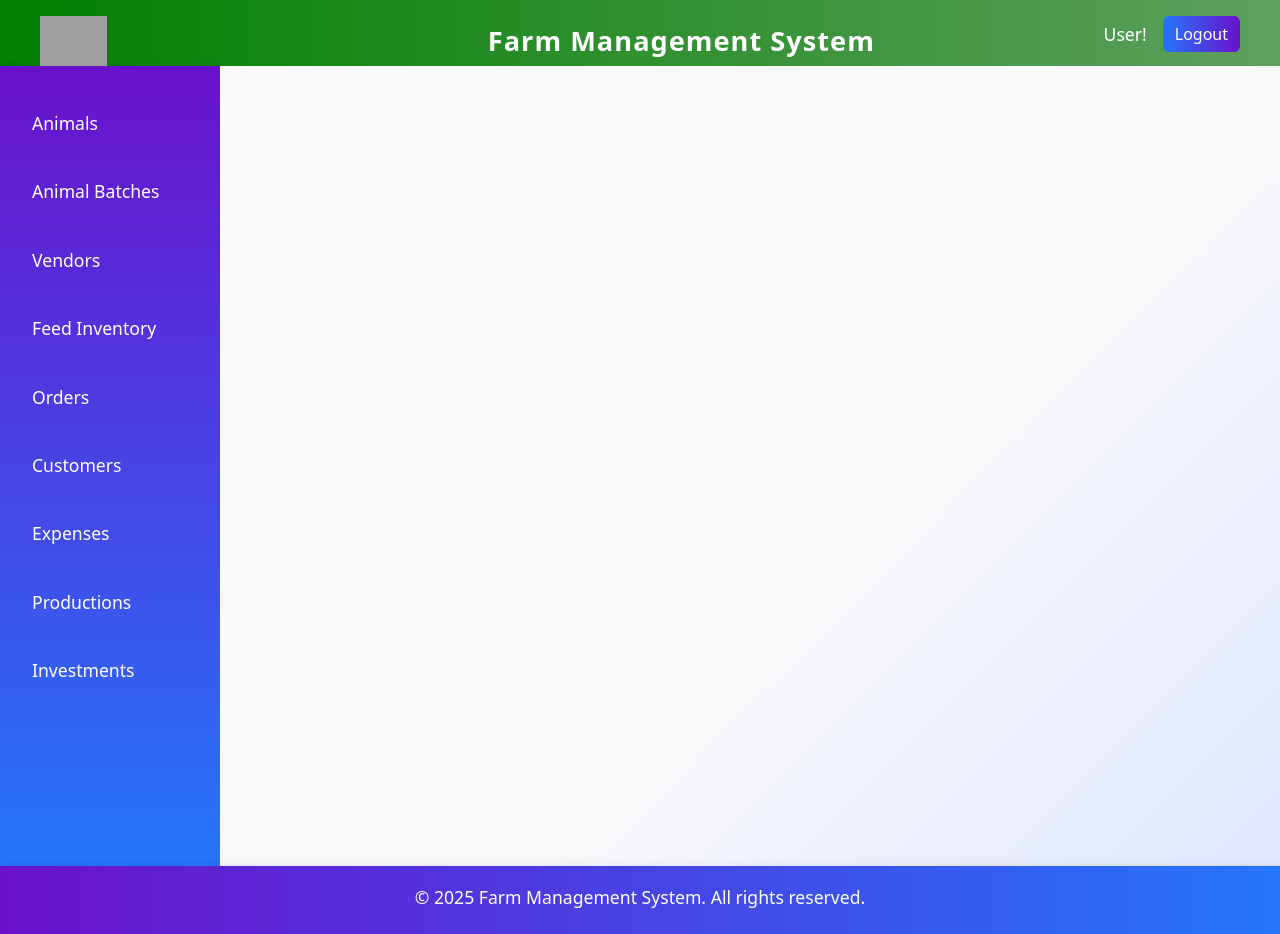
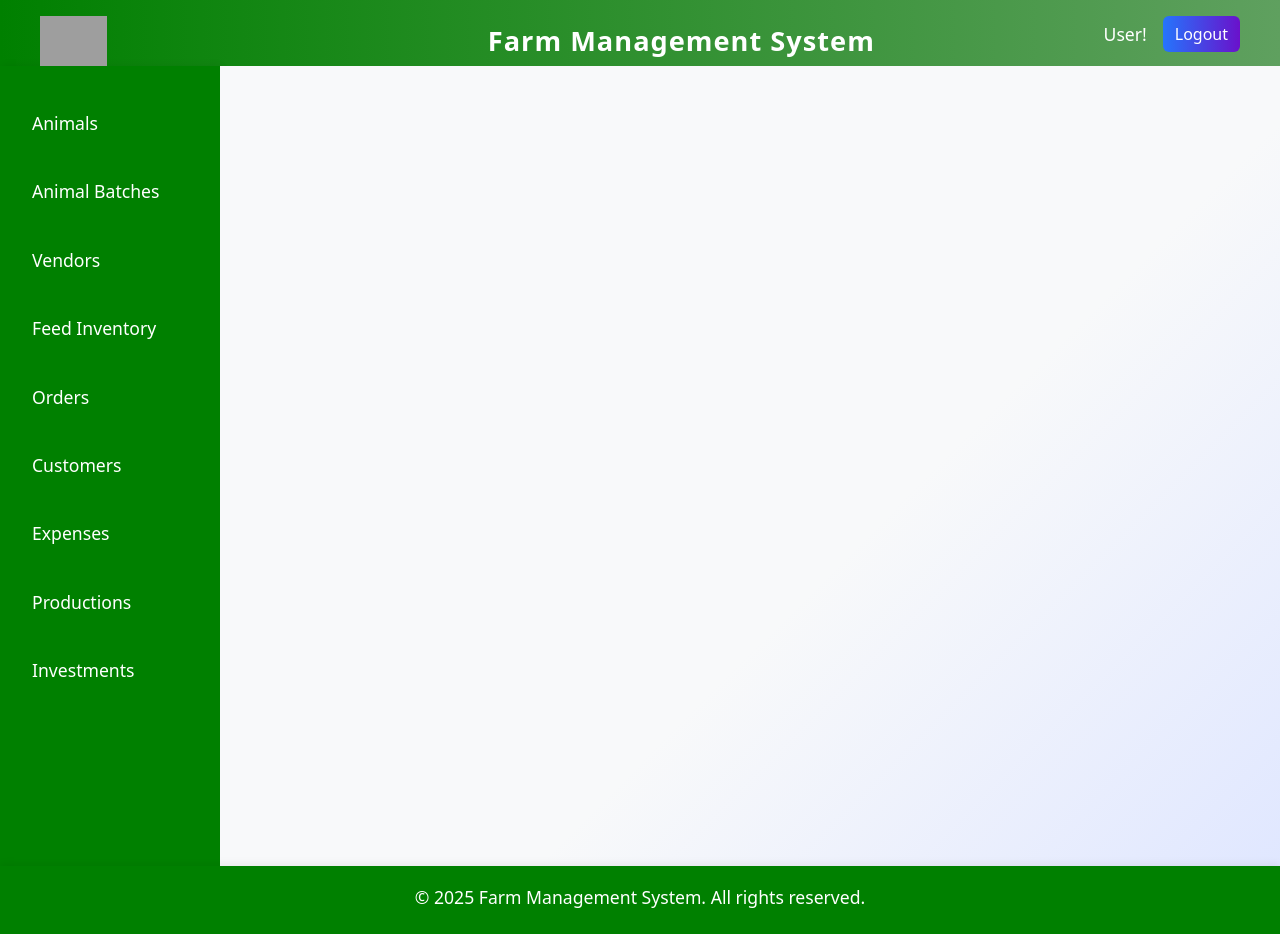
Before and after one commit to Bhanusai050/angular-fms-project2, an Angular app: page /Dashboard in a window 1280 px wide. Built offline with nearby package versions, Linux system fonts and the light colour scheme; grey boxes are pictures that could not be loaded.

Commit message:
i have changed side-navbar color

```diff
--- a/src/app/Dashboard/dashboard/dashboard.component.scss
+++ b/src/app/Dashboard/dashboard/dashboard.component.scss
@@ -27,7 +27,7 @@
   font-size: 1.1rem;
 }
 .dashboard-nav {
-  background: linear-gradient(90deg, #6a11cb 0%, #2575fc 100%);
+  background: linear-gradient(90deg, green 0%, green 100%);
   padding: 0 0 16px 0;
   box-shadow: none;
 }
@@ -59,7 +59,7 @@
 }
 .sidebar {
   width: 220px;
-  background: linear-gradient(180deg, #6a11cb 0%, #2575fc 100%);
+  background: linear-gradient(180deg, green 0%,green 100%);
   color: #fff;
   padding: 32px 0 0 0;
   min-height: 100vh;
@@ -85,7 +85,7 @@
 .sidebar a.active,
 .sidebar a:hover {
   background: #fff;
-  color: #2575fc;
+  color: green;
 }
 .dashboard-content {
   flex: 1;
@@ -94,7 +94,7 @@
   min-height: 100vh;
 }
 .dashboard-footer {
-  background: linear-gradient(90deg, #6a11cb 0%, #2575fc 100%);
+  background: linear-gradient(90deg, green 0%, green 100%);
   color: #fff;
   text-align: center;
   padding: 18px 0;
```
